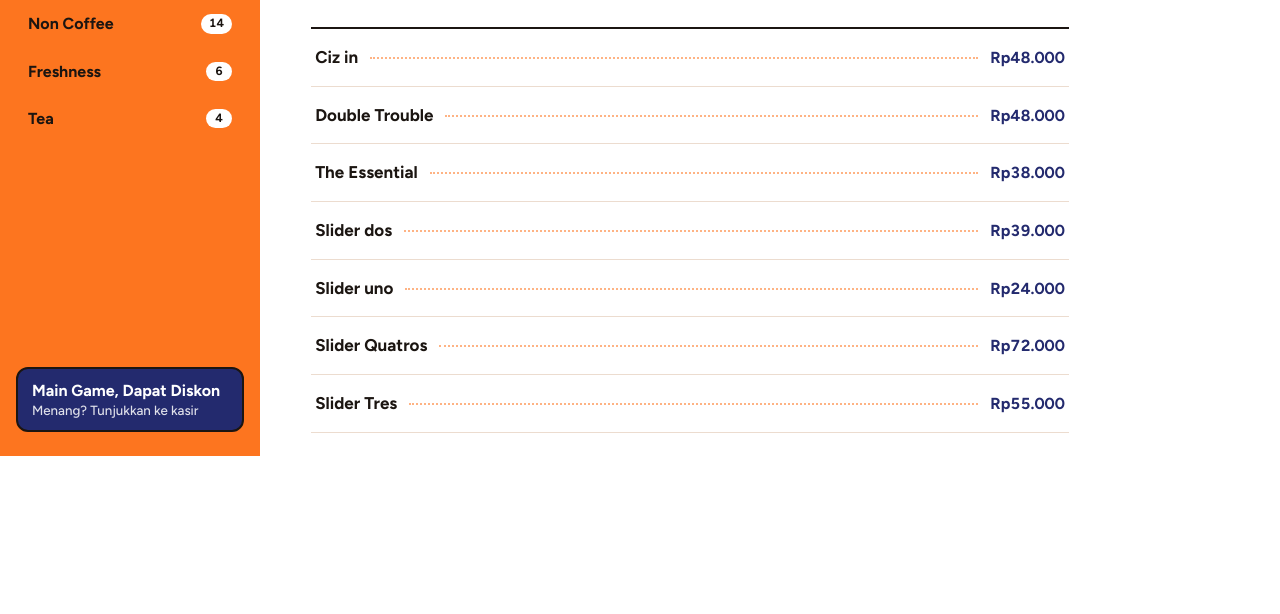
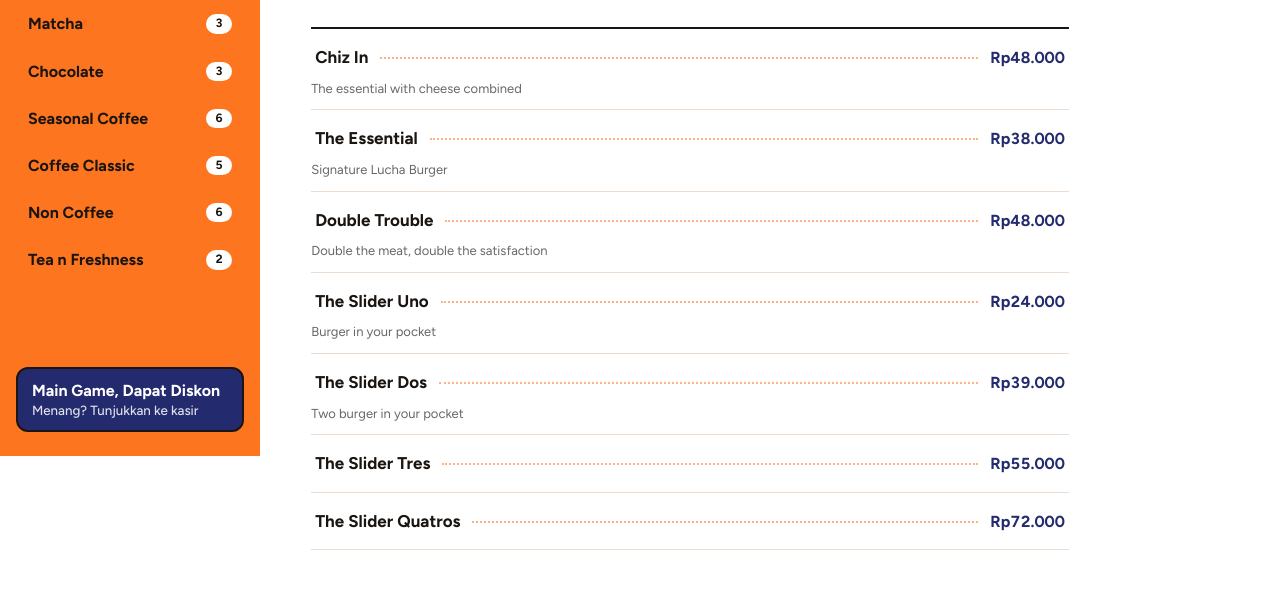
Before and after one commit to stlucha/menustlucha, a plain HTML site: page index.html in a window 1280 px wide. Shown: the part 344-958 px from the top of the page. Before the commit the page ends 841 px from the top, so only its background shows below. Drawn offline with Linux system fonts and the light colour scheme.

Commit message:
Add files via upload

```diff
--- a/index.html
+++ b/index.html
@@ -191,6 +191,8 @@
     .hero { aspect-ratio: 16 / 8; }
     .card img.poster { width: min(100%, 260px); }
   }
+  li.item > p.idesc { margin: -6px 0 12px; padding: 0; font-size: 13px; line-height: 1.35; opacity: .65; }
+  .rec { display: inline-block; margin-left: 8px; padding: 1px 7px; border-radius: 99px; background: var(--orange); color: #fff; font-size: 9px; font-weight: 800; letter-spacing: .04em; text-transform: uppercase; vertical-align: middle; white-space: nowrap; }
   .row.static { cursor: default; }
   .row.static:hover .name { color: inherit; }
 
@@ -257,46 +259,53 @@ const MENU = [
     "name": "Burger",
     "items": [
       {
+        "name": "Chiz In",
+        "price": 48000,
+        "desc": "The essential with cheese combined",
         "img": "",
-        "desc": "",
-        "name": "Ciz in",
-        "price": 48000
+        "rec": false
       },
       {
+        "name": "The Essential",
+        "price": 38000,
+        "desc": "Signature Lucha Burger",
         "img": "",
-        "desc": "",
-        "name": "Double Trouble",
-        "price": 48000
+        "rec": false
       },
       {
+        "name": "Double Trouble",
+        "price": 48000,
+        "desc": "Double the meat, double the satisfaction",
         "img": "",
-        "desc": "",
-        "name": "The Essential",
-        "price": 38000
+        "rec": false
       },
       {
+        "name": "The Slider Uno",
+        "price": 24000,
+        "desc": "Burger in your pocket",
         "img": "",
-        "desc": "",
-        "name": "Slider dos",
-        "price": 39000
+        "rec": false
       },
       {
+        "name": "The Slider Dos",
+        "price": 39000,
+        "desc": "Two burger in your pocket",
         "img": "",
-        "desc": "",
-        "name": "Slider uno",
-        "price": 24000
+        "rec": false
       },
       {
+        "name": "The Slider Tres",
+        "price": 55000,
+        "desc": "",
         "img": "",
-        "desc": "",
-        "name": "Slider Quatros",
-        "price": 72000
+        "rec": false
       },
       {
+        "name": "The Slider Quatros",
+        "price": 72000,
+        "desc": "",
         "img": "",
-        "desc": "",
-        "name": "Slider Tres",
-        "price": 55000
+        "rec": false
       }
     ]
   },
@@ -305,238 +314,292 @@ const MENU = [
     "name": "Snack",
     "items": [
       {
+        "name": "Signature Fries",
+        "price": 29000,
+        "desc": "Tartar sauce with parmesan cheese and secret sauce",
         "img": "",
-        "desc": "",
-        "name": "Bolognese fries",
-        "price": 26000
+        "rec": true
       },
       {
+        "name": "Triple Cheese",
+        "price": 30000,
+        "desc": "Cheese slice with parmesan cheese and cheese sauce",
         "img": "",
-        "desc": "",
-        "name": "Chili mayo fries",
-        "price": 28000
+        "rec": true
       },
       {
+        "name": "Bolognese Fries",
+        "price": 26000,
+        "desc": "Home made bolognese sauce with grilled meat",
         "img": "",
-        "desc": "",
-        "name": "Mentai fries",
-        "price": 28000
+        "rec": false
       },
       {
+        "name": "Red Mentai",
+        "price": 28000,
+        "desc": "Home made mentai sauce with grilled meat",
         "img": "",
-        "desc": "",
-        "name": "Signature fries",
-        "price": 29000
+        "rec": true
       },
       {
+        "name": "Chili Mayo Madness",
+        "price": 28000,
+        "desc": "Classic chili mayo with grilled meat",
         "img": "",
-        "desc": "",
-        "name": "Tahu Cabai Garam",
-        "price": 21000
+        "rec": false
       },
       {
+        "name": "French Fries",
+        "price": 21000,
+        "desc": "Classic French fries",
         "img": "",
-        "desc": "",
-        "name": "Triple Cheese",
-        "price": 30000
+        "rec": false
       },
       {
+        "name": "Mix Platter",
+        "price": 29000,
+        "desc": "Platter mixed with french fries, sausage and Japanese styled chicken",
         "img": "",
-        "desc": "",
-        "name": "French Fries",
-        "price": 21000
+        "rec": false
       },
       {
+        "name": "Pisgor Lucha",
+        "price": 24000,
+        "desc": "Fried banana with brown sugar sauce and cinnamon sensation",
         "img": "",
-        "desc": "",
-        "name": "MIx Platter",
-        "price": 29000
+        "rec": false
+      },
+      {
+        "name": "Tahu Cabai Garam",
+        "price": 21000,
+        "desc": "Signature Tahu Cabai Garam",
+        "img": "",
+        "rec": false
       }
     ]
   },
   {
-    "id": "heavy-meal",
-    "name": "Heavy Meal",
+    "id": "meals",
+    "name": "Meals",
     "items": [
       {
+        "name": "Nasi Goreng St.Lucha",
+        "price": 25000,
+        "desc": "",
         "img": "",
-        "desc": "",
-        "name": "Nasi Goreng St.lucha",
-        "price": 25000
+        "rec": false
       },
       {
+        "name": "Ayam Cabai Garam / Saus Mentega",
+        "price": 28000,
+        "desc": "",
         "img": "",
-        "desc": "",
-        "name": "Mentai Rice",
-        "price": 28000
+        "rec": false
       },
       {
+        "name": "Chicken Mentai Rice",
+        "price": 28000,
+        "desc": "",
         "img": "",
-        "desc": "",
-        "name": "Ayam Cabai Garam",
-        "price": 25000
-      },
-      {
-        "img": "",
-        "desc": "",
-        "name": "Ayam Matah",
-        "price": 25000
-      },
-      {
-        "img": "",
-        "desc": "",
-        "name": "Ayam Mentega",
-        "price": 25000
-      },
-      {
-        "img": "",
-        "desc": "",
-        "name": "CheeseCake",
-        "price": 32000
+        "rec": false
       }
     ]
   },
   {
-    "id": "coffee",
-    "name": "Coffee",
+    "id": "signature",
+    "name": "Signature",
     "items": [
       {
+        "name": "Luchas",
+        "price": 26000,
+        "desc": "Aren coffee with more bold taste",
         "img": "",
-        "desc": "",
-        "name": "Americano",
-        "price": 18000
+        "rec": false
       },
       {
+        "name": "Saints",
+        "price": 24000,
+        "desc": "Aren coffee with creamy taste",
         "img": "",
-        "desc": "",
-        "name": "Americano Cloud Guava",
-        "price": 27000
+        "rec": false
       },
       {
+        "name": "Scotch",
+        "price": 25000,
+        "desc": "Coffee milk with butterscotch syrup",
         "img": "",
-        "desc": "",
-        "name": "Americano Cloud Osmanthus",
-        "price": 27000
+        "rec": false
       },
       {
+        "name": "Crema Rapida",
+        "price": 26000,
+        "desc": "Strong espresso with condensed milk and syrup",
         "img": "",
-        "desc": "",
-        "name": "Americano Cloud Peach",
-        "price": 27000
+        "rec": false
       },
       {
+        "name": "Mont Blanc",
+        "price": 28000,
+        "desc": "Americano with citrus cloud on top",
         "img": "",
-        "desc": "",
-        "name": "Banana Coffee Latte",
-        "price": 26000
+        "rec": false
       },
       {
+        "name": "Dirty Latte",
+        "price": 28000,
+        "desc": "Double ristretto with milk blend by Lucha",
         "img": "",
-        "desc": "",
-        "name": "Cappuccino",
-        "price": 24000
+        "rec": false
       },
       {
+        "name": "Forte Latte",
+        "price": 26000,
+        "desc": "Strong espresso with milk and condensed milk",
         "img": "",
-        "desc": "",
-        "name": "Caramel Ciz Latte",
-        "price": 29000
+        "rec": false
+      }
+    ]
   },
   {
+    "id": "matcha",
+    "name": "Matcha",
+    "items": [
+      {
+        "name": "Yasmin",
+        "price": 25000,
+        "desc": "Matcha with jasmine syrup",
         "img": "",
-        "desc": "",
-        "name": "Espresso",
-        "price": 18000
+        "rec": false
       },
       {
+        "name": "Barry",
+        "price": 27000,
+        "desc": "Matcha with strawberry syrup on top",
         "img": "",
-        "desc": "",
-        "name": "Fruity Americano Romano",
-        "price": 24000
+        "rec": false
       },
       {
+        "name": "Matcha Latte",
+        "price": 25000,
+        "desc": "Classic matcha latte",
         "img": "",
-        "desc": "",
-        "name": "Hazelnut Coffee Cream",
-        "price": 27000
+        "rec": false
+      }
+    ]
   },
   {
+    "id": "chocolate",
+    "name": "Chocolate",
+    "items": [
+      {
+        "name": "Choco Classic",
+        "price": 24000,
+        "desc": "Classic chocolate",
         "img": "",
-        "desc": "",
-        "name": "Latte",
-        "price": 24000
+        "rec": false
       },
       {
+        "name": "Piscok",
+        "price": 24000,
+        "desc": "Choco milk with banana syrup",
         "img": "",
-        "desc": "",
-        "name": "Magic Latte",
-        "price": 25000
+        "rec": false
       },
       {
+        "name": "Choco Berry",
+        "price": 26000,
+        "desc": "Chocolate with strawberry",
         "img": "",
-        "desc": "",
-        "name": "Mont Blanc",
-        "price": 28000
+        "rec": false
+      }
+    ]
   },
   {
+    "id": "seasonal-coffee",
+    "name": "Seasonal Coffee",
+    "items": [
+      {
+        "name": "Fruity Americano",
+        "price": 24000,
+        "desc": "Romano / Berry / Peach / Apple / Guava",
         "img": "",
-        "desc": "",
-        "name": "Americano Cloud Berry",
-        "price": 27000
+        "rec": true
       },
       {
+        "name": "Americano Cloud (Foam on Top)",
+        "price": 27000,
+        "desc": "Berry / Peach / Osmanthus / Guava / Apple / Choco / Banana",
         "img": "",
-        "desc": "",
-        "name": "Forte Latte",
-        "price": 26000
+        "rec": true
       },
       {
+        "name": "Popcorn Latte",
+        "price": 29000,
+        "desc": "Coffee milk with popcorn topping",
         "img": "",
-        "desc": "",
-        "name": "Fruity Americano Berry",
-        "price": 24000
+        "rec": false
       },
       {
+        "name": "Caramel Ciz Latte",
+        "price": 29000,
+        "desc": "Coffee milk with caramel syrup and cheese",
         "img": "",
-        "desc": "",
-        "name": "Fruity Americano Guava",
-        "price": 24000
+        "rec": true
       },
       {
+        "name": "Banana Coffee Latte",
+        "price": 26000,
+        "desc": "Coffee milk with banana cream on top",
         "img": "",
-        "desc": "",
-        "name": "Fruity Americano Peach",
-        "price": 24000
+        "rec": false
       },
       {
+        "name": "Hazelnut Coffee Cream",
+        "price": 27000,
+        "desc": "Coffee milk with hazelnut cream",
         "img": "",
-        "desc": "",
-        "name": "Luchas",
-        "price": 26000
+        "rec": false
+      }
+    ]
   },
   {
+    "id": "coffee-classic",
+    "name": "Coffee Classic",
+    "items": [
+      {
+        "name": "Espresso",
+        "price": 18000,
+        "desc": "Extract coffee + mineral water",
         "img": "",
-        "desc": "",
-        "name": "Saints",
-        "price": 24000
+        "rec": false
       },
       {
+        "name": "Americano Iced / Hot",
+        "price": 18000,
+        "desc": "Espresso with fresh water",
         "img": "",
-        "desc": "",
-        "name": "Scotch",
-        "price": 25000
+        "rec": false
       },
       {
+        "name": "Cappuccino / Latte",
+        "price": 24000,
+        "desc": "Espresso with milk",
         "img": "",
-        "desc": "",
-        "name": "Fridge cigarette",
-        "price": 24000
+        "rec": false
       },
       {
+        "name": "Magic Latte",
+        "price": 25000,
+        "desc": "Single ristretto with milk",
         "img": "",
+        "rec": false
+      },
+      {
+        "name": "Filter Coffee",
+        "price": 25000,
         "desc": "",
-        "name": "Extra Shot",
-        "price": 5000
+        "img": "",
+        "rec": false
       }
     ]
   },
@@ -545,160 +608,66 @@ const MENU = [
     "name": "Non Coffee",
     "items": [
       {
+        "name": "Strawberry Ciz",
+        "price": 25000,
+        "desc": "Strawberry syrup with milk and cheese on top",
         "img": "",
-        "desc": "",
-        "name": "Banana Butterscotch",
-        "price": 25000
+        "rec": true
       },
       {
+        "name": "Banana Butterscotch",
+        "price": 25000,
+        "desc": "Banana syrup with butterscotch",
         "img": "",
-        "desc": "",
-        "name": "Barry",
-        "price": 27000
+        "rec": false
       },
       {
+        "name": "Choco Cinnamon",
+        "price": 24000,
+        "desc": "Chocolate with cinnamon syrup",
         "img": "",
-        "desc": "",
-        "name": "Choco Berry",
-        "price": 26000
+        "rec": false
       },
       {
+        "name": "Choco Praline",
+        "price": 24000,
+        "desc": "Choco milk with pecan praline syrup",
         "img": "",
-        "desc": "",
-        "name": "Choco Cinnamon",
-        "price": 24000
+        "rec": true
       },
       {
+        "name": "Choco Orange",
+        "price": 24000,
+        "desc": "Choco milk with orange",
         "img": "",
-        "desc": "",
-        "name": "Choco Classic",
-        "price": 24000
+        "rec": false
       },
       {
+        "name": "Old Fashioned",
+        "price": 22000,
+        "desc": "Jasmine, citrus and strawberry",
         "img": "",
-        "desc": "",
-        "name": "Choco Orange",
-        "price": 24000
-      },
-      {
-        "img": "",
-        "desc": "",
-        "name": "Choco Praline",
-        "price": 24000
-      },
-      {
-        "img": "",
-        "desc": "",
-        "name": "Matcha Latte",
-        "price": 25000
-      },
-      {
-        "img": "",
-        "desc": "",
-        "name": "Piscok",
-        "price": 24000
-      },
-      {
-        "img": "",
-        "desc": "",
-        "name": "Pisgor",
-        "price": 24000
-      },
-      {
-        "img": "",
-        "desc": "",
-        "name": "Strawberry Ciz",
-        "price": 25000
-      },
-      {
-        "img": "",
-        "desc": "",
-        "name": "Yasmin",
-        "price": 25000
-      },
-      {
-        "img": "",
-        "desc": "",
-        "name": "Mineral water",
-        "price": 6000
-      },
-      {
-        "img": "",
-        "desc": "",
-        "name": "Coke",
-        "price": 4000
+        "rec": true
       }
     ]
   },
   {
-    "id": "freshness",
-    "name": "Freshness",
+    "id": "tea-freshness",
+    "name": "Tea n Freshness",
     "items": [
       {
+        "name": "Iced Tea",
+        "price": 18000,
+        "desc": "Jasmine / Peach / Berry / Lemon / Vanilla",
         "img": "",
-        "desc": "",
-        "name": "Spark Berry",
-        "price": 21000
+        "rec": false
       },
       {
+        "name": "Spark",
+        "price": 21000,
+        "desc": "Jasmine / Peach / Berry / Lemon / Vanilla",
         "img": "",
-        "desc": "",
-        "name": "Spark Jasmine",
-        "price": 21000
-      },
-      {
-        "img": "",
-        "desc": "",
-        "name": "Spark Lemon",
-        "price": 21000
-      },
-      {
-        "img": "",
-        "desc": "",
-        "name": "Spark Peach",
-        "price": 21000
-      },
-      {
-        "img": "",
-        "desc": "",
-        "name": "Spark Vanilla",
-        "price": 21000
-      },
-      {
-        "img": "",
-        "desc": "",
-        "name": "Old Fashioned",
-        "price": 22000
-      }
-    ]
-  },
-  {
-    "id": "tea",
-    "name": "Tea",
-    "items": [
-      {
-        "img": "",
-        "desc": "",
-        "name": "Ice Tea Berry",
-        "price": 18000
-      },
-      {
-        "img": "",
-        "desc": "",
-        "name": "Ice Tea Lemon",
-        "price": 18000
-      },
-      {
-        "img": "",
-        "desc": "",
-        "name": "Ice Tea Peach",
-        "price": 18000
-      },
-      {
-        "img": "",
-        "desc": "",
-        "name": "Ice Tea Vanilla",
-        "price": 18000
+        "rec": false
       }
     ]
   }
@@ -742,7 +711,7 @@ const ACCENTS = [
     "pos": "50% 55%"
   }
 ];
-const CAT_ACCENTS = { "burger": [1, 0], "snack": [2], "heavy-meal": [0], "coffee": [4, 5], "non-coffee": [6, 7], "freshness": [7, 6], "tea": [5, 4] };
+const CAT_ACCENTS = { "burger": [1, 0], "snack": [2], "meals": [0], "signature": [4, 5], "matcha": [6, 7], "chocolate": [5, 4], "seasonal-coffee": [4, 5], "coffee-classic": [5, 4], "non-coffee": [6, 7], "tea-freshness": [7, 6] };
 const FALLBACK_ACCENTS = [1, 2, 4, 6];
 const OFFSET = Math.floor(Math.random() * 10);
 function accentFor(cat, it, i) {
@@ -787,8 +756,10 @@ function renderList() {
     const li = document.createElement("li");
     li.className = "item";
     if (!EXPAND_MENU) {
-      li.innerHTML = `<div class="row static"><span class="name"></span><span class="dots" aria-hidden="true"></span><span class="price"></span></div>`;
+      li.innerHTML = `<div class="row static"><span class="name"></span><span class="dots" aria-hidden="true"></span><span class="price"></span></div><p class="idesc" hidden></p>`;
       li.querySelector(".name").textContent = it.name;
+      if (it.rec) { const b = document.createElement("span"); b.className = "rec"; b.textContent = "Rekomendasi"; li.querySelector(".name").appendChild(b); }
+      const dd = li.querySelector(".idesc"); if (it.desc) { dd.textContent = it.desc; dd.hidden = false; }
       li.querySelector(".price").textContent = rupiah(it.price);
       ul.appendChild(li);
       return;
@@ -825,7 +796,7 @@ function renderList() {
 
 function select(id) {
   current = id;
-  history.replaceState(null, "", "#" + id);
+  try { history.replaceState(null, "", "#" + id); } catch (e) {}
   renderCats();
   renderList();
   window.scrollTo({ top: 0 });
--- a/sw.js
+++ b/sw.js
@@ -1,7 +1,7 @@
 /* Service worker St. Lucha Menu.
    Menampilkan versi tersimpan lebih dulu (cepat, jalan tanpa internet), lalu memperbarui di belakang layar.
    Kalau menu diubah, perangkat mendapat versi baru di pembukaan berikutnya setelah online. */
-const CACHE = "lucha-menu-v1";
+const CACHE = "lucha-menu-v2";
 const ASSETS = [
   "./",
   "fonts/figtree-latin-400-normal.woff2",
```
Lines whose indentation alone changed are shown as unchanged.
